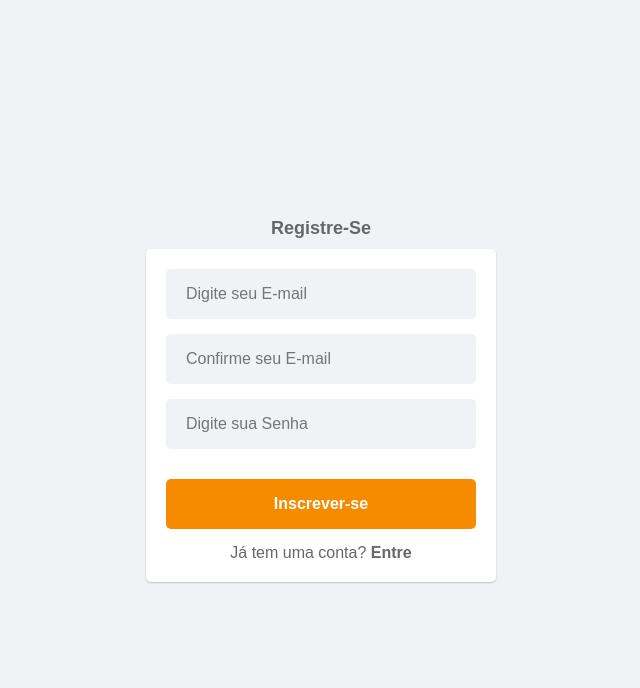
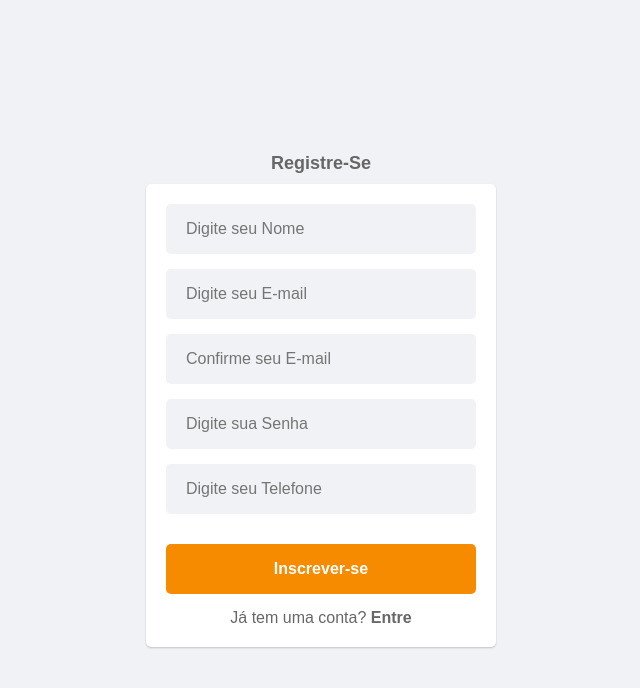
Before and after one commit to AugusttoDaniel/Site-Estagio, a React (Create React App) app: page /signup in a window 1280 px wide. Shown: the top 688 px of the page, without its empty margins (319-959 px from the left). Built offline with nearby package versions, Linux system fonts and the light colour scheme.

Commit message:
Alterações
Adicionando novos campos e mexendo no handleSignup

```diff
--- a/src/pages/Signup/index.js
+++ b/src/pages/Signup/index.js
@@ -6,16 +6,18 @@ import { Link, useNavigate } from "react-router-dom";
 import useAuth from "../../hooks/useAuth";
 
 const Signup = () => {
+	const [nome, setNome] = useState("");
 	const [email, setEmail] = useState("");
 	const [emailConf, setEmailConf] = useState("");
 	const [senha, setSenha] = useState("");
+	const [telefone, setTelefone] = useState("");
 	const [error, setError] = useState("");
 	const navigate = useNavigate();
 
 	const { signup } = useAuth();
 
 	const handleSignup = () => {
-    if (!email | !emailConf | !senha) {
+		if (!nome | !email | !emailConf | !senha | !telefone) {
 			setError("Preencha todos os campos");
 			return;
 		} else if (email !== emailConf) {
@@ -23,7 +25,7 @@ const Signup = () => {
 			return;
 		}
 
-    const res = signup(email, senha);
+		const res = signup(nome, email, senha, telefone);
 
 		if (res) {
 			setError(res);
@@ -38,6 +40,12 @@ const Signup = () => {
 		<C.Container>
 			<C.Label>Registre-Se</C.Label>
 			<C.Content>
+				<Input
+					type="string"
+					placeholder="Digite seu Nome"
+					value={nome}
+					onChange={(e) => [setNome(e.target.value), setError("")]}
+				/>
 				<Input
 					type="email"
 					placeholder="Digite seu E-mail"
@@ -56,6 +64,12 @@ const Signup = () => {
 					value={senha}
 					onChange={(e) => [setSenha(e.target.value), setError("")]}
 				/>
+        <Input
+					type="string"
+					placeholder="Digite seu Telefone"
+					value={telefone}
+					onChange={(e) => [setTelefone(e.target.value), setError("")]}
+				/>
 				<C.labelError>{error}</C.labelError>
 				<Button Text="Inscrever-se" onClick={handleSignup} />
 				<C.LabelSignin>
```
Lines whose indentation alone changed are shown as unchanged.
